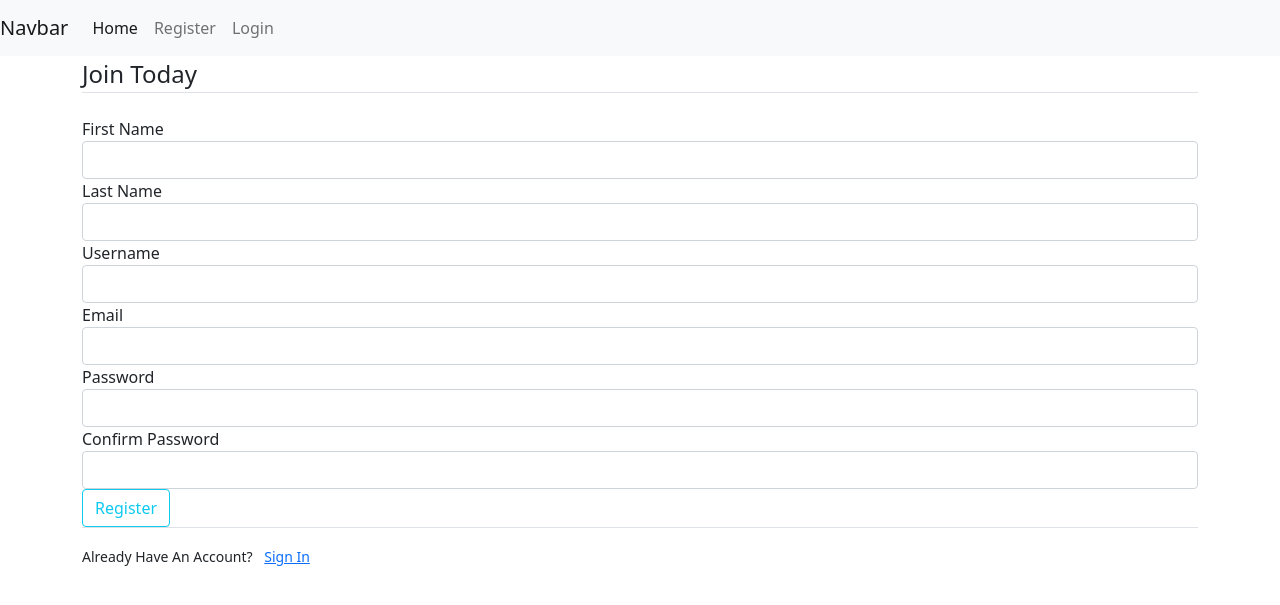
After one commit to ralf-t/news-curation, a Flask app: page /user/register in a window 1280 px wide. The commit adds this page. Shown: the top 605 px of the page. Run offline with Flask 2, Linux system fonts and the light colour scheme.

Commit message:
Added Registration and Profile page backend

```diff
--- a/news_curation/extensions.py
+++ b/news_curation/extensions.py
@@ -6,4 +6,7 @@ from flask_bcrypt import Bcrypt
 
 db = SQLAlchemy()
 login_manager = LoginManager()
+login_manager.login_view = 'user.login'	#handles logged-out users from accessing restricted pages
+login_manager.login_message_category = 'info'	#handles logged-out users from accessing restricted pages
+
 bcrypt = Bcrypt()
--- a/news_curation/templates/layout.html
+++ b/news_curation/templates/layout.html
@@ -17,16 +17,13 @@
 	  <div class="collapse navbar-collapse" id="navbarNavAltMarkup">
 	    <div class="navbar-nav">
 	      	<a class="nav-item nav-link active" href="{{ url_for('user.home') }}">Home</a>
-
-            {#
                 {% if current_user.is_authenticated %}
-                    <a class="nav-item nav-link" href="{{ url_for('profile') }}">Profile</a>
-                    <a class="nav-item nav-link" href="{{ url_for('logout') }}">Logout</a>
+                    <a class="nav-item nav-link" href="{{ url_for('user.profile') }}">Profile</a>
+                    <a class="nav-item nav-link" href="{{ url_for('user.logout') }}">Logout</a>
                 {% else %}
-                    <a class="nav-item nav-link" href="{{ url_for('register') }}">Register</a>
-                    <a class="nav-item nav-link" href="{{ url_for('login') }}">Login</a>
-                  {% endif %}
-            #}
+                    <a class="nav-item nav-link" href="{{ url_for('user.register') }}">Register</a>
+                    <a class="nav-item nav-link" href="{{ url_for('user.login') }}">Login</a>
+                {% endif %}
 	    </div>
 	  </div>
 	</nav>
--- /dev/null
+++ b/news_curation/templates/user/home.html
@@ -0,0 +1,4 @@
+{% extends "layout.html" %}
+{% block content %}
+<h1>homepage</h1>
+{% endblock %}
--- /dev/null
+++ b/news_curation/templates/user/profile.html
@@ -0,0 +1,4 @@
+{% extends "layout.html" %}
+{% block content %}
+<h1>Welcome {{ current_user.username }}</h1>
+{% endblock %}
--- /dev/null
+++ b/news_curation/templates/user/register.html
@@ -0,0 +1,112 @@
+{% extends "layout.html" %}
+{% block content %}
+	<div class="content-section">
+		<form action="" method="POST">
+			{{ form.hidden_tag() }}
+			<fieldset class="form-group">
+				<legend class="border-bottom mb-4">Join Today</legend>
+				<div class="form-group">
+					{{ form.first_name.label(class="form-control-label") }}
+					<!-- displaying error for invalid input -->
+					{% if form.first_name.errors %}
+						{{ form.first_name(class="form-control is-invalid") }}
+						<div class="invalid-feedback">
+							{% for error in form.first_name.errors %}
+								<span>{{ error }}</span>
+							{% endfor %}
+						</div>
+					{% else %}
+						{{ form.first_name(class="form-control form-control") }}
+					{% endif %}
+					<!-- displaying error for invalid input -->
+
+				</div>
+				<div class="form-group">
+					{{ form.last_name.label(class="form-control-label") }}
+					<!-- displaying error for invalid input -->
+					{% if form.last_name.errors %}
+						{{ form.last_name(class="form-control is-invalid") }}
+						<div class="invalid-feedback">
+							{% for error in form.last_name.errors %}
+								<span>{{ error }}</span>
+							{% endfor %}
+						</div>
+					{% else %}
+						{{ form.last_name(class="form-control form-control") }}
+					{% endif %}
+					<!-- displaying error for invalid input -->
+
+				</div>
+				<div class="form-group">
+					{{ form.username.label(class="form-control-label") }}
+					<!-- displaying error for invalid input -->
+					{% if form.username.errors %}
+						{{ form.username(class="form-control is-invalid") }}
+						<div class="invalid-feedback">
+							{% for error in form.username.errors %}
+								<span>{{ error }}</span>
+							{% endfor %}
+						</div>
+					{% else %}
+						{{ form.username(class="form-control form-control") }}
+					{% endif %}
+					<!-- displaying error for invalid input -->
+
+				</div>
+				<div class="form-group">
+					{{ form.email.label(class="form-control-label") }}
+					<!-- displaying error for invalid input -->
+					{% if form.email.errors %}
+						{{ form.email(class="form-control is-invalid") }}
+						<div class="invalid-feedback">
+							{% for error in form.email.errors %}
+								<span>{{ error }}</span>
+							{% endfor %}
+						</div>
+					{% else %}
+						{{ form.email(class="form-control form-control") }}
+					{% endif %}
+					<!-- displaying error for invalid input -->
+				</div>
+				<div class="form-group">
+					{{ form.password.label(class="form-control-label") }}
+					<!-- displaying error for invalid input -->
+					{% if form.password.errors %}
+						{{ form.password(class="form-control is-invalid") }}
+						<div class="invalid-feedback">
+							{% for error in form.password.errors %}
+								<span>{{ error }}</span>
+							{% endfor %}
+						</div>
+					{% else %}
+						{{ form.password(class="form-control form-control") }}
+					{% endif %}
+					<!-- displaying error for invalid input -->
+				</div>
+				<div class="form-group">
+					{{ form.confirm_password.label(class="form-control-label") }}
+					<!-- displaying error for invalid input -->
+					{% if form.confirm_password.errors %}
+						{{ form.confirm_password(class="form-control is-invalid") }}
+						<div class="invalid-feedback">
+							{% for error in form.confirm_password.errors %}
+								<span>{{ error }}</span>
+							{% endfor %}
+						</div>
+					{% else %}
+						{{ form.confirm_password(class="form-control form-control") }}
+					{% endif %}
+					<!-- displaying error for invalid input -->
+				</div>
+			</fieldset>
+			<div class="form-group">
+				{{ form.submit(class="btn btn-outline-info") }}
+			</div>
+		</form>
+	</div>
+	<div class="border-top pt-3">
+		<small>
+			Already Have An Account? <a href="{{ url_for('user.login') }}" class="ms-2">Sign In</a>
+		</small>
+	</div>
+{% endblock content %}
--- a/news_curation/user/forms.py
+++ b/news_curation/user/forms.py
@@ -3,27 +3,27 @@ from wtforms import StringField, PasswordField, SubmitField, BooleanField
 from wtforms.validators import DataRequired, Length, Email, EqualTo, ValidationError
 from news_curation.user.models import User
 
-# class RegistrationForm(FlaskForm):
-# 	first_name = StringField('First Name', validators=[DataRequired(), Length(min=2, max=15)])
-# 	last_name = StringField('Last Name', validators=[DataRequired(), Length(min=2, max=15)])
-# 	username = StringField('Username', validators=[DataRequired(), Length(min=2, max=20)])
-# 	email = StringField('Email', validators=[DataRequired(), Email()])
+class RegistrationForm(FlaskForm):
+	first_name = StringField('First Name', validators=[DataRequired(), Length(min=2, max=15)])
+	last_name = StringField('Last Name', validators=[DataRequired(), Length(min=2, max=15)])
+	username = StringField('Username', validators=[DataRequired(), Length(min=2, max=20)])
+	email = StringField('Email', validators=[DataRequired(), Email()])
 
-# 	password = PasswordField('Password', validators=[DataRequired()])
-# 	confirm_password = PasswordField('Confirm Password', validators=[DataRequired(), EqualTo('password')])
+	password = PasswordField('Password', validators=[DataRequired()])
+	confirm_password = PasswordField('Confirm Password', validators=[DataRequired(), EqualTo('password')])
 
-# 	submit = SubmitField('Register')
+	submit = SubmitField('Register')
 
-# 	# validation for duplicate username/email
-# 	def validate_username(self, username):
-# 		user = User.query.filter_by(username=username.data).first()
-# 		if user:
-# 			raise ValidationError('This username is taken. Please choose another one.')
+	# validation for duplicate username/email
+	def validate_username(self, username):
+		user = User.query.filter_by(username=username.data).first()
+		if user:
+			raise ValidationError('This username is taken. Please choose another one.')
 
-# 	def validate_email(self, email):
-# 		user = User.query.filter_by(email=email.data).first()
-# 		if user:
-# 			raise ValidationError('This email is already taken. Please choose another one.')
+	def validate_email(self, email):
+		user = User.query.filter_by(email=email.data).first()
+		if user:
+			raise ValidationError('This email is already taken. Please choose another one.')
 
 class LoginForm(FlaskForm):
 	username = StringField('Username', validators=[DataRequired()])
--- a/news_curation/user/routes.py
+++ b/news_curation/user/routes.py
@@ -1,21 +1,50 @@
 from flask import render_template, url_for, flash, redirect, request
-from flask_login import current_user, login_user, logout_user
+from flask_login import current_user, login_user, logout_user, login_required
 
-from news_curation.extensions import bcrypt
+from news_curation.extensions import bcrypt, db
 
 from news_curation.user import bp
-from news_curation.user.forms import LoginForm
+from news_curation.user.forms import LoginForm, RegistrationForm
 from news_curation.user.models import User
 
 @bp.route("/")
 def home():
-    return "user home"
+    return render_template('user/home.html')
+
+@bp.route("/register", methods=['GET', 'POST'])
+def register():
+    if current_user.is_authenticated:   #prevents logged-in user from going to register page
+        return redirect(url_for('user.home'))
+
+    form = RegistrationForm()
+
+    if form.validate_on_submit():
+        #generate hashed password for the password
+        hashed_password = bcrypt.generate_password_hash(form.password.data).decode('utf-8')
+
+        user = User(
+                first_name=form.first_name.data,
+                last_name=form.last_name.data,
+                username=form.username.data,
+                email=form.email.data,
+                password=hashed_password
+            )
+        db.session.add(user)
+        db.session.commit()
+
+        flash('Your account has been created!', 'success')
+        return redirect(url_for('user.login'))
+
+    return render_template('user/register.html', form=form)
+
+
 
 @bp.route("/login", methods=['GET', 'POST'])
 def login():
 
     #prevents logged-in user from going to login page
     if current_user.is_authenticated:
+        flash('You are already logged in.', 'success')
         return redirect(url_for('user.home'))
 
     form = LoginForm()
@@ -39,3 +68,8 @@ def login():
 def logout():
     logout_user()
     return redirect(url_for('user.home'))
+
+@bp.route("/profile")
+@login_required     #prevents anonymous user from going to profile page
+def profile():
+    return render_template('user/profile.html')
```
Also changed, not shown: news_curation/user/models.py (line endings or trailing spaces), 4 other files.
